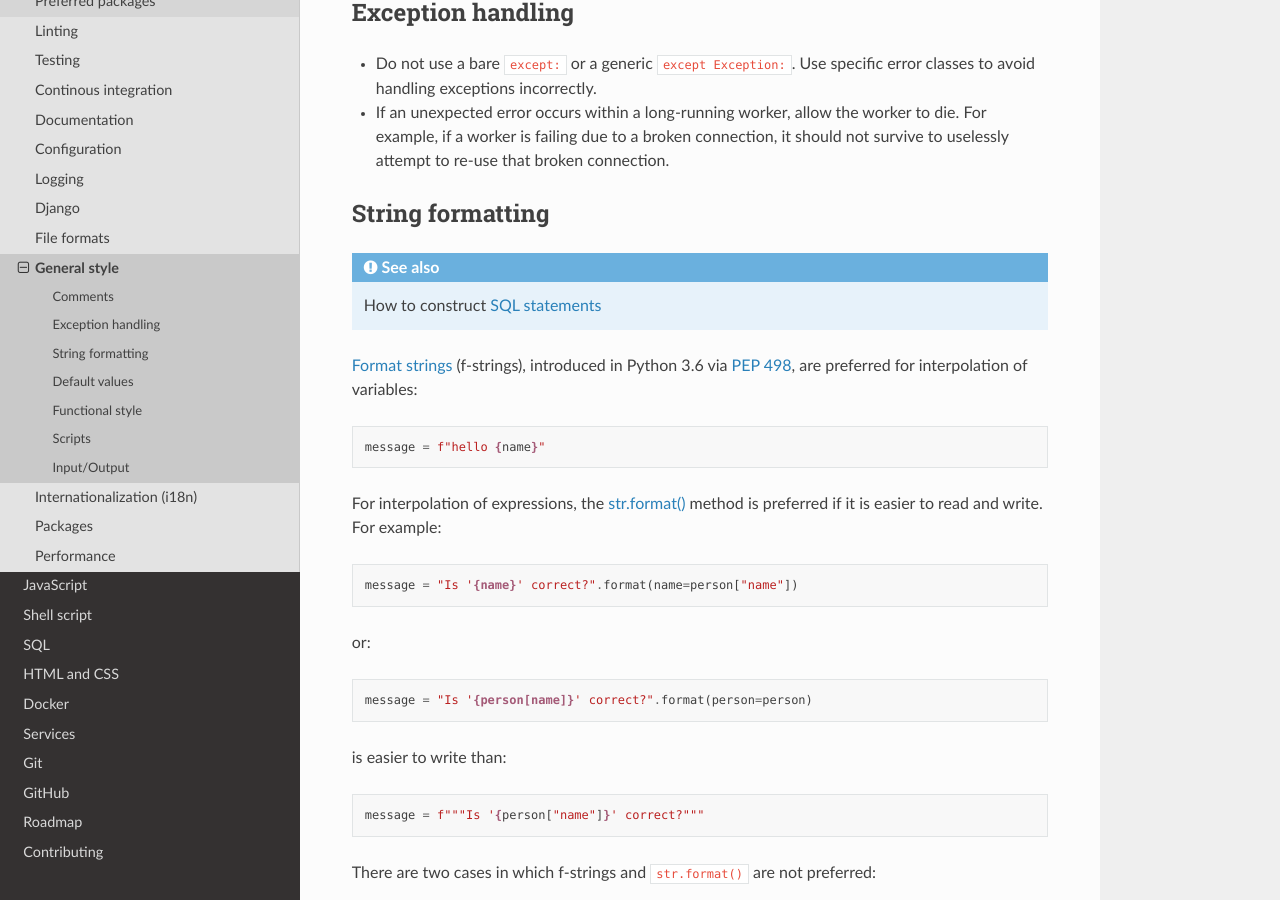
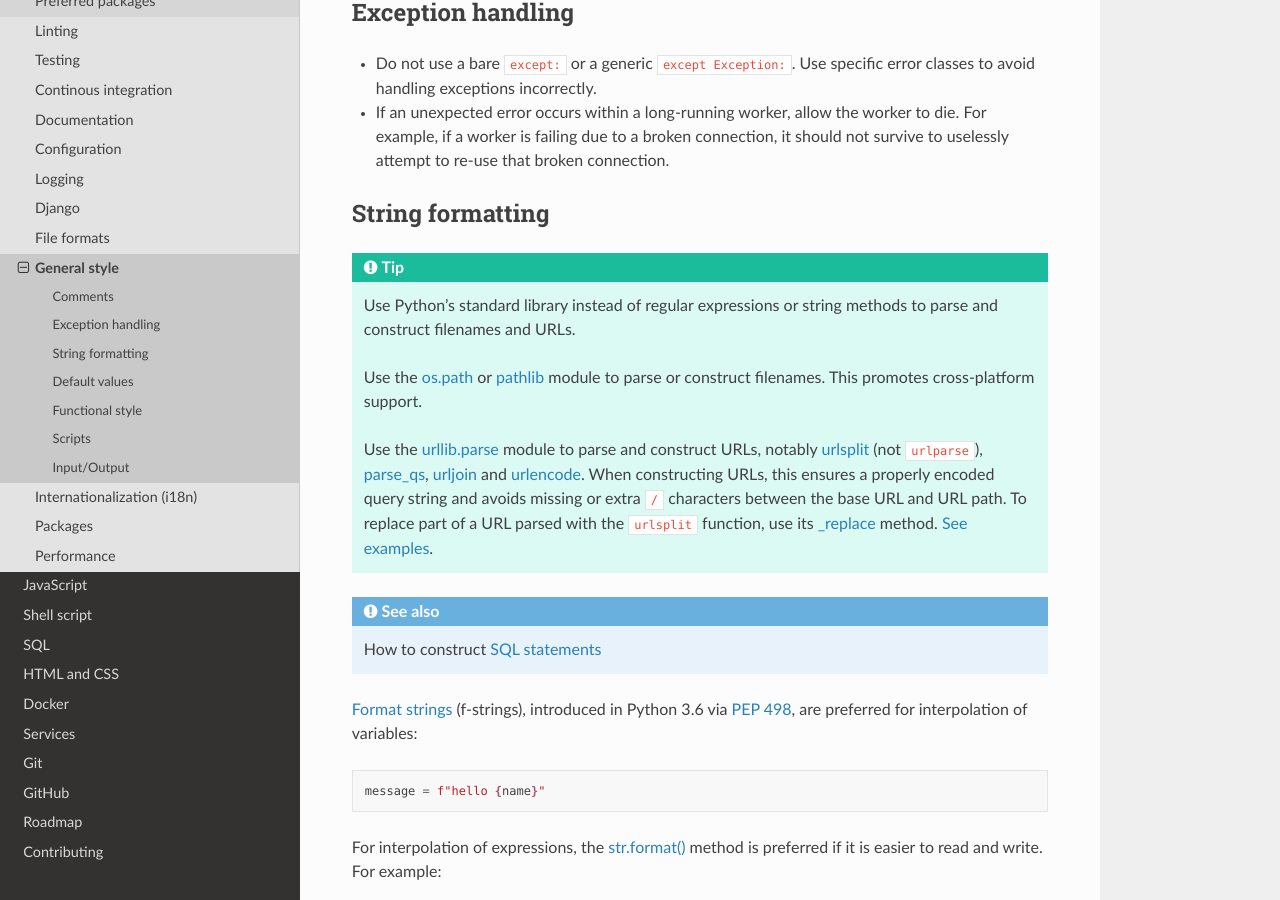
Before and after one commit to open-contracting/software-development-handbook, a Sphinx documentation site: the page built from docs/python/style_guide.rst, in a window 1280 px wide and 900 px high, scrolled down 557 px. Built offline with Sphinx 7.4.7 and the Read the Docs theme 2.0.0, drawn with Linux system fonts in a browser that asks for light colours.

Commit message:
python/style_guide: Add rules for parsing and constructing filenames and URLs

```diff
--- a/docs/python/style_guide.rst
+++ b/docs/python/style_guide.rst
@@ -27,6 +27,14 @@ Exception handling
 
 String formatting
 -----------------
+
+.. tip::
+
+   Use Python's standard library instead of regular expressions or string methods to parse and construct filenames and URLs.
+
+   Use the `os.path <https://docs.python.org/3/library/os.path.html>`__ or `pathlib <https://docs.python.org/3/library/pathlib.html#module-pathlib>`__ module to parse or construct filenames. This promotes cross-platform support.
+
+   Use the `urllib.parse <https://docs.python.org/3.8/library/urllib.parse.html>`__ module to parse and construct URLs, notably `urlsplit <https://docs.python.org/3.8/library/urllib.parse.html#urllib.parse.urlsplit>`__ (not ``urlparse``), `parse_qs <https://docs.python.org/3.8/library/urllib.parse.html#urllib.parse.parse_qs>`__, `urljoin <https://docs.python.org/3.8/library/urllib.parse.html#urllib.parse.urljoin>`__ and `urlencode <https://docs.python.org/3.8/library/urllib.parse.html#urllib.parse.urlencode>`__. When constructing URLs, this ensures a properly encoded query string and avoids missing or extra ``/`` characters between the base URL and URL path. To replace part of a URL parsed with the ``urlsplit`` function, use its `_replace <https://docs.python.org/3/library/collections.html#collections.somenamedtuple._replace>`__ method. `See examples <https://docs.python.org/3.8/library/urllib.request.html#urllib-examples>`__.
 
 .. seealso::
 
```
